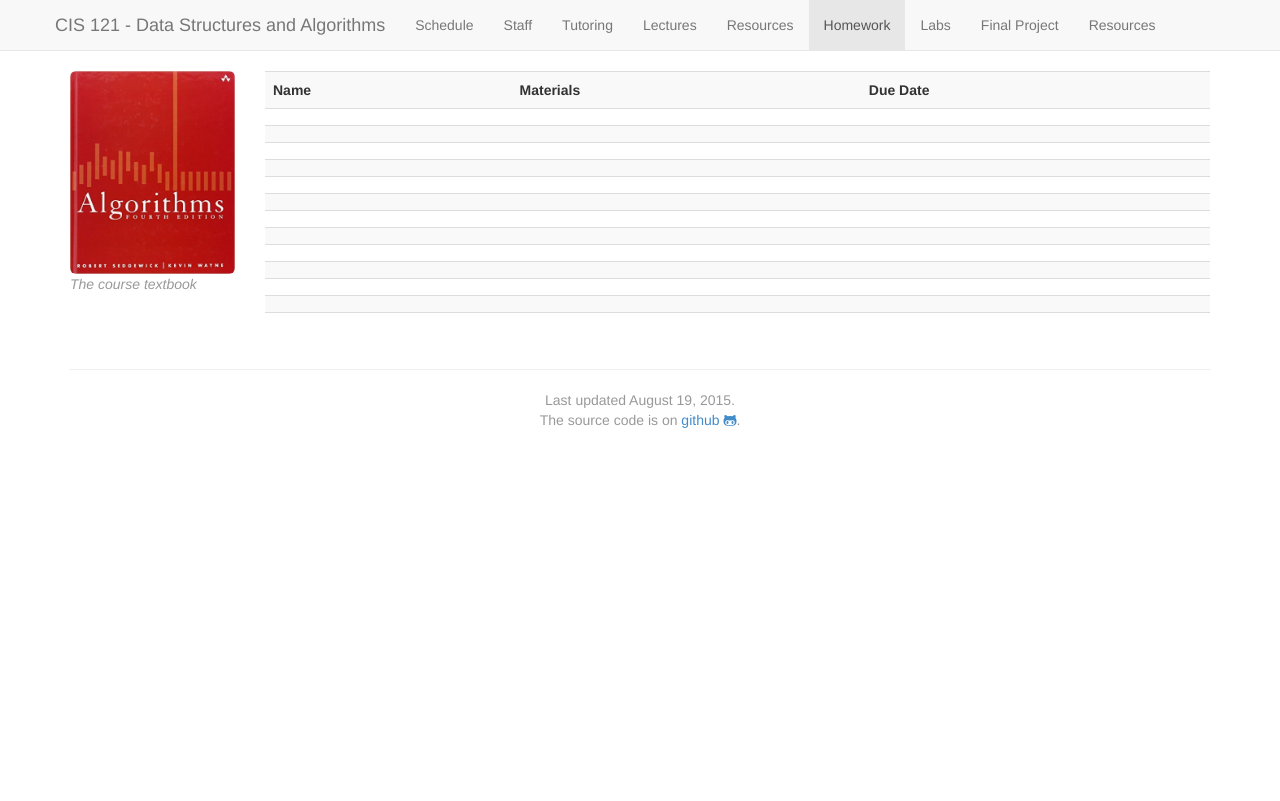
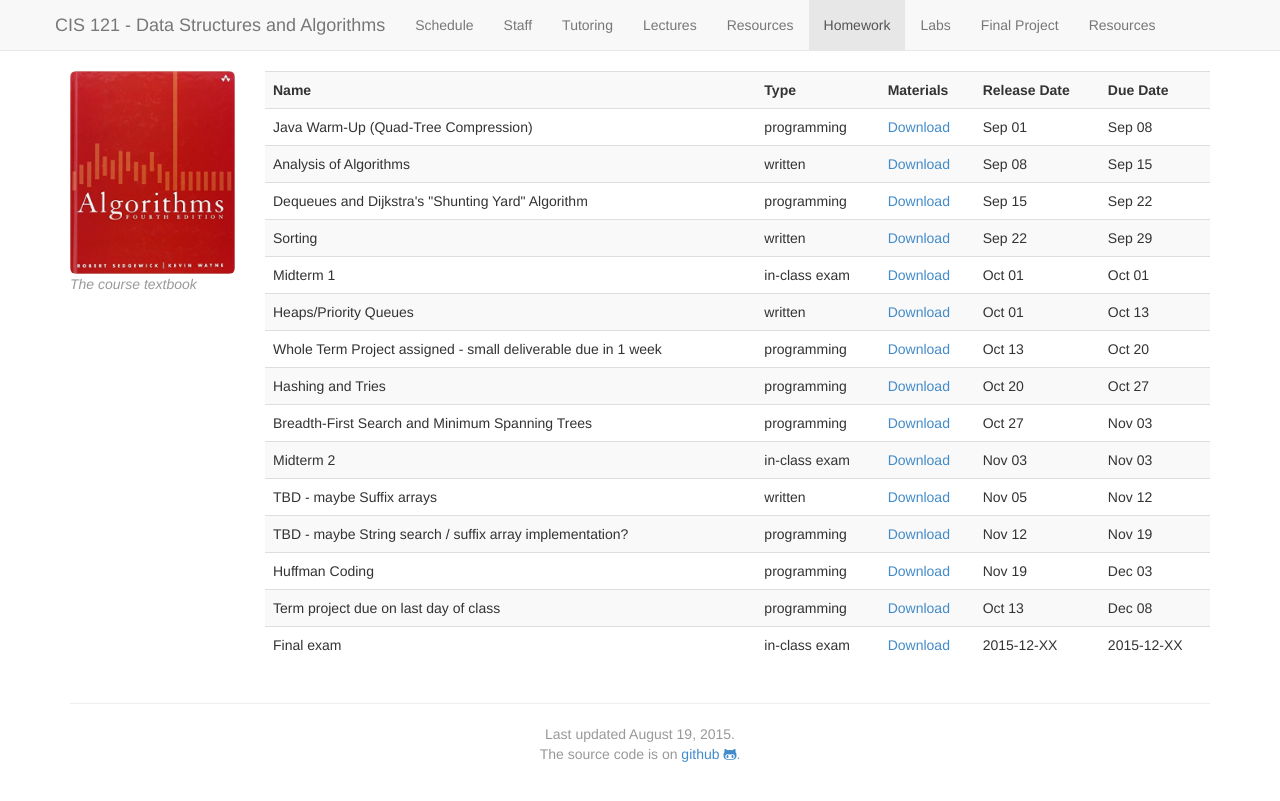
Before and after one commit to callison-burch/data-structures-and-algorithms, a Jekyll site: the page built from homework.md, in a window 1280 px wide. Shown: the top 801 px of the page. Built offline with Jekyll 4.4.1, drawn with Linux system fonts in a browser that asks for light colours; nearby versions of some CDN libraries.

Commit message:
Homework schedule

```diff
--- a/_data/homeworks.yaml
+++ b/_data/homeworks.yaml
@@ -1,9 +1,3 @@
--
-   assignment: Java Warm-Up (Circles, Polygons, and Bounding Boxes)
-   link: http://www.seas.upenn.edu/~cis121/14sp/hws/hw02/hw02.pdf
-   type: programming
-   release_date: 2015-09-01
-   due_date: 2015-09-08
 -
    assignment: Java Warm-Up (Quad-Tree Compression)
    link: http://www.seas.upenn.edu/~cis121/15sp/hws/hw02/hw02.pdf
@@ -31,7 +25,7 @@
    due_date: 2015-09-29
 -
    assignment: Midterm 1
-   type: written
+   type: in-class exam
    release_date: 2015-10-01
    due_date: 2015-10-01
 -
@@ -41,9 +35,9 @@
    release_date: 2015-10-01
    due_date: 2015-10-13
 -
-   assignment: TBD
+   assignment: Whole Term Project assigned - small deliverable due in 1 week
    link:
-   type:
+   type: programming
    release_date: 2015-10-13
    due_date: 2015-10-20
 -
@@ -61,19 +55,36 @@
    due_date: 2015-11-03
 -
    assignment: Midterm 2
-   type: written
+   type: in-class exam
    release_date: 2015-11-03
    due_date: 2015-11-03
 -
-   assignment: Term Project
+   assignment: TBD - maybe Suffix arrays
+   link:
+   type: written
+   release_date: 2015-11-05
+   due_date: 2015-11-12
+-
+   assignment: TBD - maybe String search / suffix array implementation?
    link:
    type: programming
-   release_date:
-   due_date:
-
+   release_date: 2015-11-12
+   due_date: 2015-11-19
 -
    assignment: Huffman Coding
    link: http://www.seas.upenn.edu/~cis121/15sp/hws/hw07/hw07.pdf
    type: programming
-   release_date:
-   due_date:
+   release_date: 2015-11-19
+   due_date: 2015-12-03
+-
+   assignment: Term project due on last day of class
+   link:
+   type: programming
+   release_date: 2015-10-13
+   due_date: 2015-12-08
+-
+   assignment: Final exam
+   link:
+   type: in-class exam
+   release_date: 2015-12-XX
+   due_date: 2015-12-XX
--- a/homework.md
+++ b/homework.md
@@ -11,19 +11,26 @@ active_tab: homework
   <tbody>
     <tr>
       <th>Name</th>
+      <th>Type</th>
       <th>Materials</th>
+      <th>Release Date</th>
       <th>Due Date</th>
     </tr>
       {% for homework in site.data.homeworks %}
         <tr style="text-align: left">
           <!-- Homework Name -->
-          <td><span>{{ homework.name }}</span></td>
+          <td><span>{{ homework.assignment }}</span></td>
+          <!-- Type -->
+          <td>
+            <span>{{ homework.type }}</span>
+          </td>
           <!-- Materials -->
           <td>
-            <span><a href="{{ homework.link }}">{{ homework.link_name }}</a></span>
+            <span><a href="{{ homework.link }}">Download</a></span>
           </td>
-          <!-- Due Date -->
-          <td>{{ homework.date | date: "%b %d" }}</td>
+          <!-- Dates -->
+          <td>{{ homework.release_date | date: "%b %d" }}</td>
+          <td>{{ homework.due_date | date: "%b %d" }}</td>
         </tr>
       {% endfor %}
   </tbody>
```
